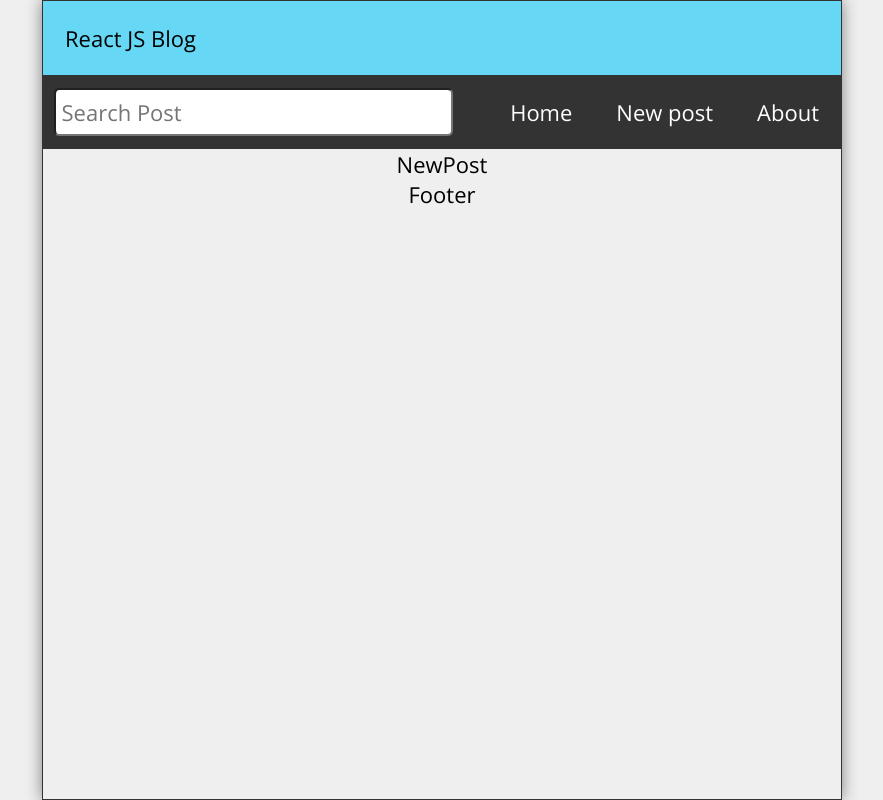
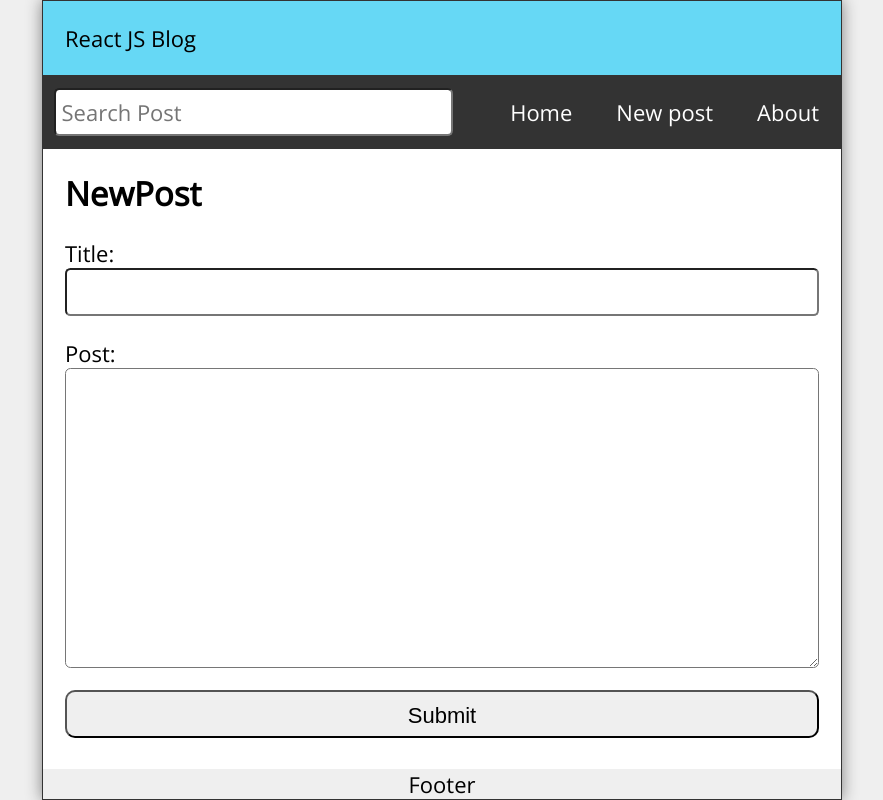
Before and after one commit to web2cap/react_for_begginers_16, a React (Create React App) app: page /post in a window 1280 px wide. Shown: the whole page, without its empty margins (198-1081 px from the left). Built offline with nearby package versions, Linux system fonts and the light colour scheme.

Commit message:
new post

```diff
--- a/src/App.js
+++ b/src/App.js
@@ -1,3 +1,4 @@
+
 import { Route, Routes, useNavigate } from "react-router-dom";
 import { useState, useEffect } from "react";
 
@@ -38,8 +39,30 @@
   ])
   const [search, setSearch] = useState('')
   const [searchResults, setSearchResults] = useState([])
+  const [postTitle, setPostTitle] = useState('')
+  const [postBody, setPostBody] = useState('')
 
   const navigate = useNavigate()
+
+  const handleSubmit = (e) => {
+    e.preventDefault()
+    const id = posts.length ? posts[posts.length - 1].id + 1 : 10
+    const datetime = new Date()
+    const formattedDate = datetime.toLocaleDateString('en-GB')
+    const newPost = {
+      id,
+      title: postTitle,
+      datetime: formattedDate,
+      body: postBody
+    }
+
+    const allPosts = [...posts, newPost]
+    setPosts(allPosts)
+    setPostTitle('')
+    setPostBody('')
+    navigate('/')
+
+  }
 
   const handleDelete = (id) => {
     const postsList = posts.filter(post => post.id !== id)
@@ -59,7 +82,16 @@
       >
         <Route index element={<Home posts={posts} />} />
         <Route path="post">
-          <Route index element={<NewPost />} />
+          <Route
+            index
+            element={<NewPost
+              handleSubmit={handleSubmit}
+              postTitle={postTitle}
+              setPostTitle={setPostTitle}
+              postBody={postBody}
+              setPostBody={setPostBody}
+            />}
+          />
           <Route
             path=":id"
             element={<PostPage
--- a/src/NewPost.js
+++ b/src/NewPost.js
@@ -1,8 +1,28 @@
 import React from 'react'
 
-const NewPost = () => {
+const NewPost = ({ handleSubmit, postTitle, setPostTitle, postBody, setPostBody }) => {
     return (
-        <main>NewPost</main>
+        <main className='NewPost'>
+            <h2>NewPost</h2>
+            <form className='newPostForm' onSubmit={handleSubmit} >
+                <label htmlFor='postTitle'>Title:</label>
+                <input
+                    id='postTitle'
+                    type='text'
+                    required
+                    value={postTitle}
+                    onChange={(e) => setPostTitle(e.target.value)}
+                />
+                <label htmlFor='postBody'>Post:</label>
+                <textarea
+                    id='postBody'
+                    required
+                    value={postBody}
+                    onChange={(e) => setPostBody(e.target.value)}
+                />
+                <button type='submit'>Submit</button>
+            </form>
+        </main>
     )
 }
 
```
